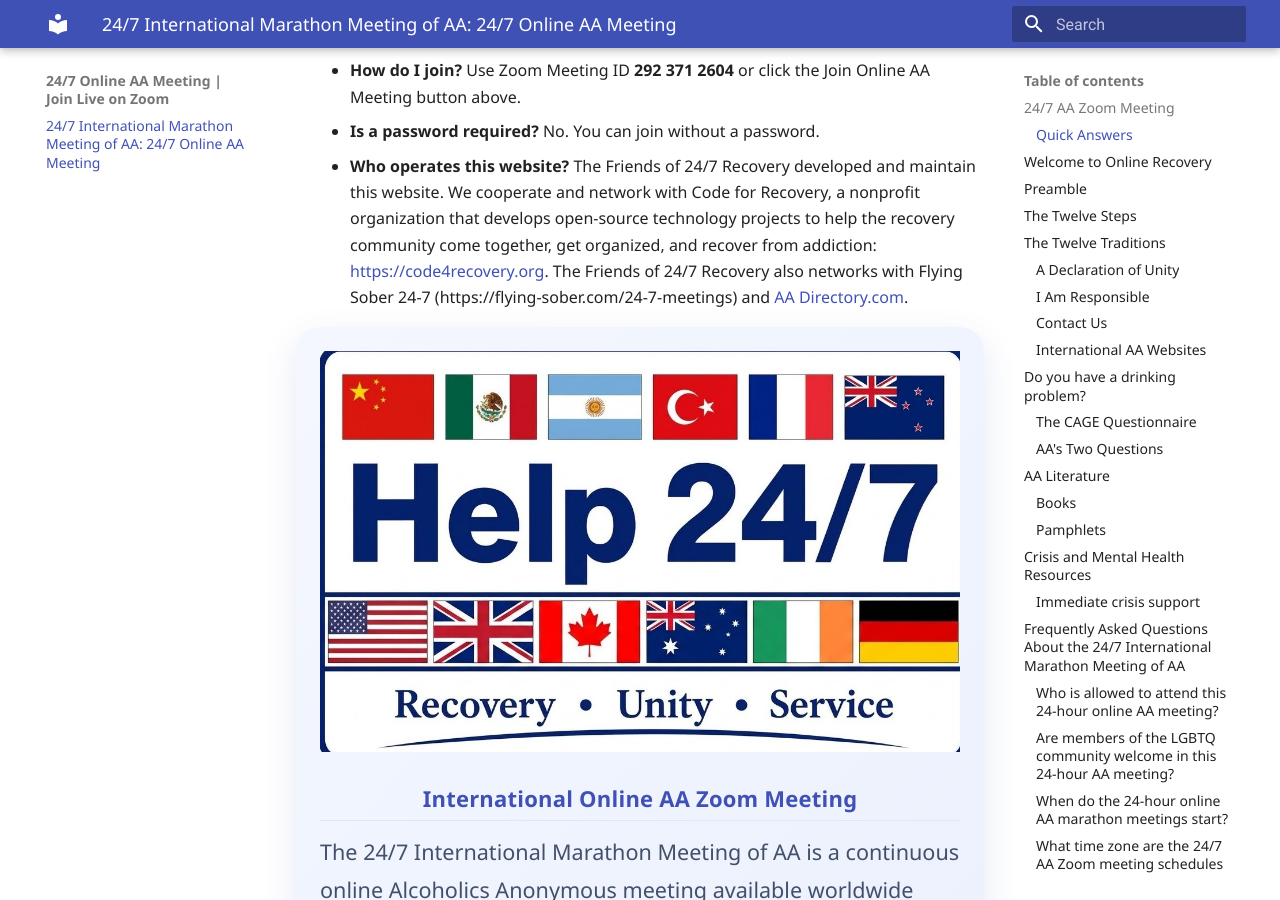
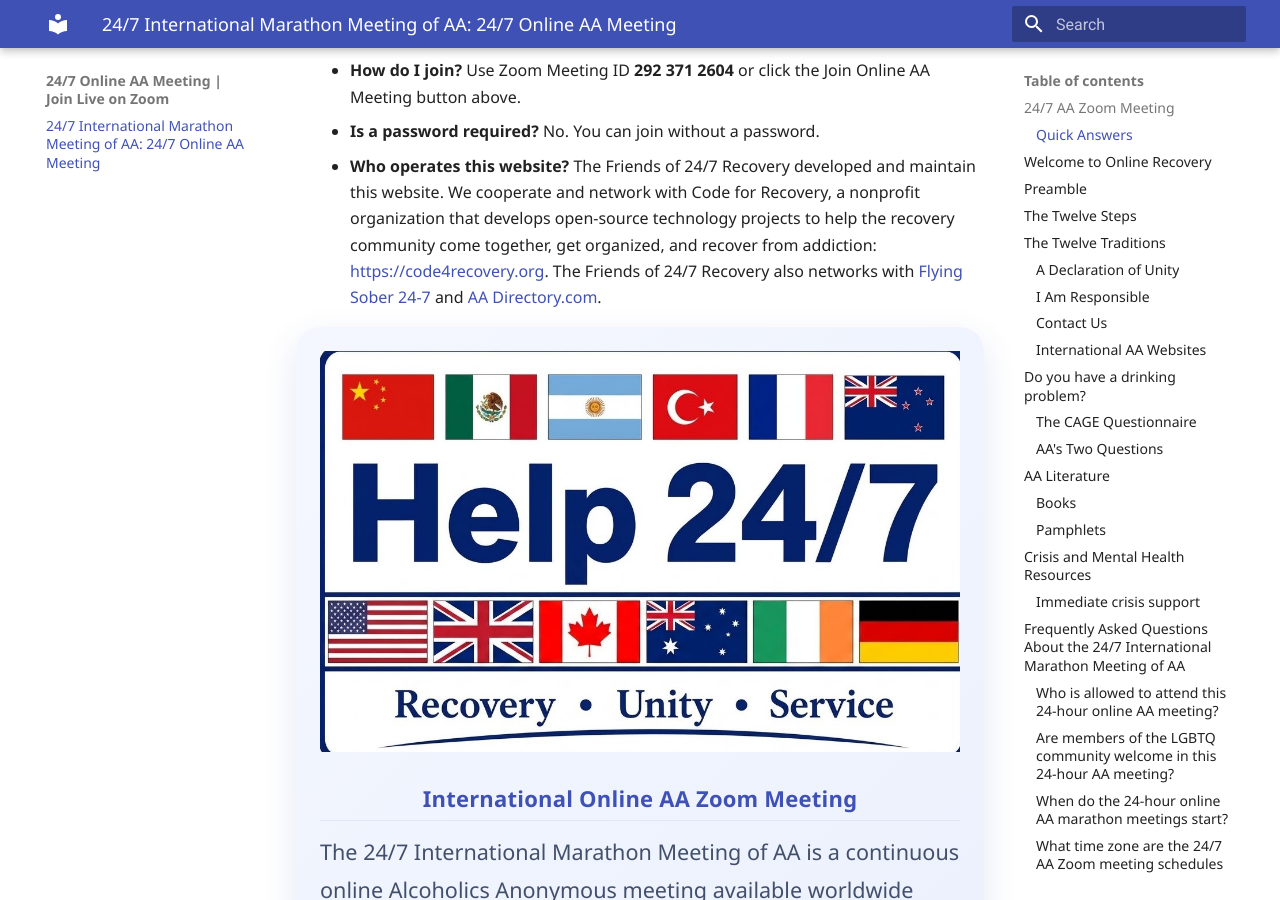
Before and after one commit to meetings03/24hourmeeting, an MkDocs documentation site: the page built from docs/index.md, in a window 1280 px wide and 900 px high, scrolled down 657 px. Built offline with MkDocs 1.6.1 and Material for MkDocs 9.7.7, drawn with Linux system fonts in a browser that asks for light colours; comment, search, counter and statistics services are not loaded; some of the changed text lies outside the part shown.

```diff
--- a/docs/index.md
+++ b/docs/index.md
@@ -32,7 +32,7 @@
 - **Who can attend?** This is an open Alcoholics Anonymous meeting, and anyone with a desire to stop drinking is welcome.
 - **How do I join?** Use Zoom Meeting ID **292 371 2604** or click the Join Online AA Meeting button above.
 - **Is a password required?** No. You can join without a password.
-- **Who operates this website?** The Friends of 24/7 Recovery developed and maintain this website. We cooperate and network with Code for Recovery, a nonprofit organization that develops open-source technology projects to help the recovery community come together, get organized, and recover from addiction: [https://code4recovery.org](https://code4recovery.org). The Friends of 24/7 Recovery also networks with Flying Sober 24-7 (https://flying-sober.com/24-7-meetings) and [AA Directory.com](https://theaadirectory.com).
+- **Who operates this website?** The Friends of 24/7 Recovery developed and maintain this website. We cooperate and network with Code for Recovery, a nonprofit organization that develops open-source technology projects to help the recovery community come together, get organized, and recover from addiction: [https://code4recovery.org](https://code4recovery.org). The Friends of 24/7 Recovery also networks with [Flying Sober 24-7](https://flying-sober.com/24-7-meetings) and [AA Directory.com](https://theaadirectory.com).
 
 <div class="hero-card">
   <div class="logo-area" aria-label="Logo placeholder">
```
Also changed, not shown: other parts of docs/index.md (+2 -2 lines), site/index.html, site/search/search_index.json.
